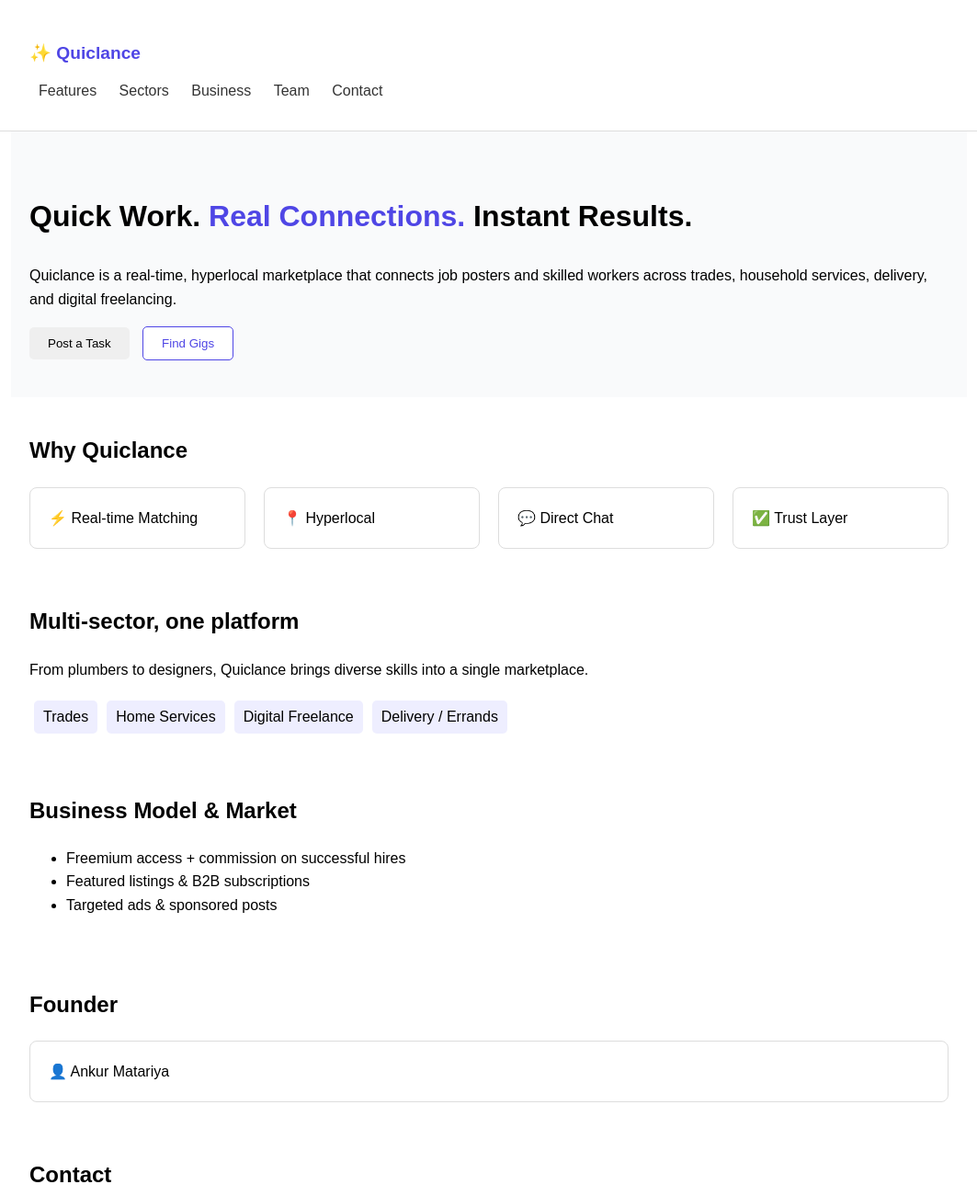
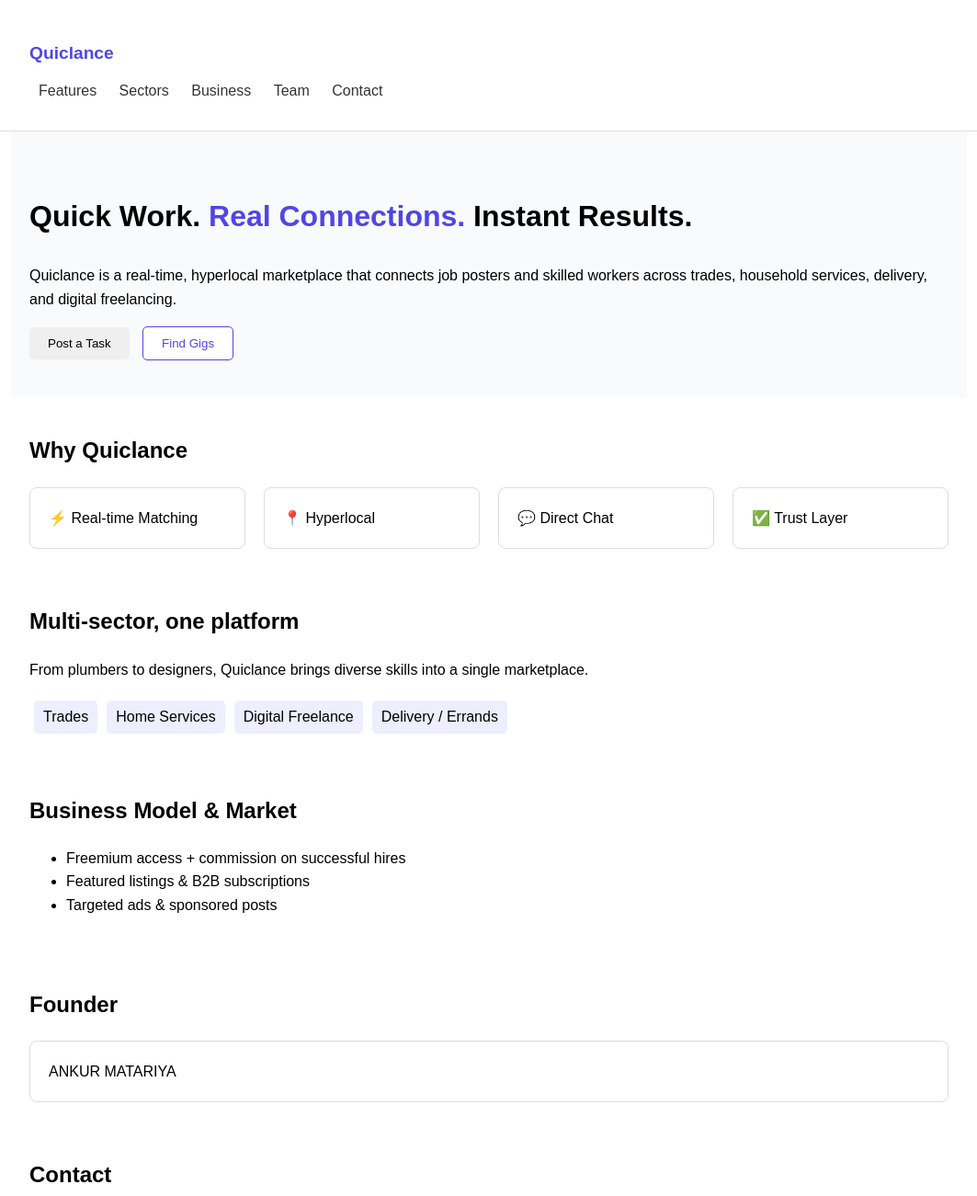
Before and after one commit to matariya/quicklanceintro, a plain HTML site: page index.html in a window 1280 px wide. Shown: the top 1301 px of the page at 92% size, without its empty margins (108-1171 px from the left). Drawn offline with Linux system fonts and the light colour scheme.

Commit message:
Update index.html

```diff
--- a/index.html
+++ b/index.html
@@ -10,7 +10,7 @@
   <!-- Navbar -->
   <header class="navbar">
     <div class="container flex space-between">
-      <h1 class="logo">✨ Quiclance</h1>
+      <h1 class="logo">Quiclance</h1>
       <nav>
         <a href="#features">Features</a>
         <a href="#sectors">Sectors</a>
@@ -67,7 +67,7 @@
   <section id="founder" class="container">
     <h2>Founder</h2>
     <div class="grid">
-      <div class="card">👤 Ankur Matariya</div>
+      <div class="card">  ANKUR MATARIYA </div>
     </div>
   </section>
 
```
